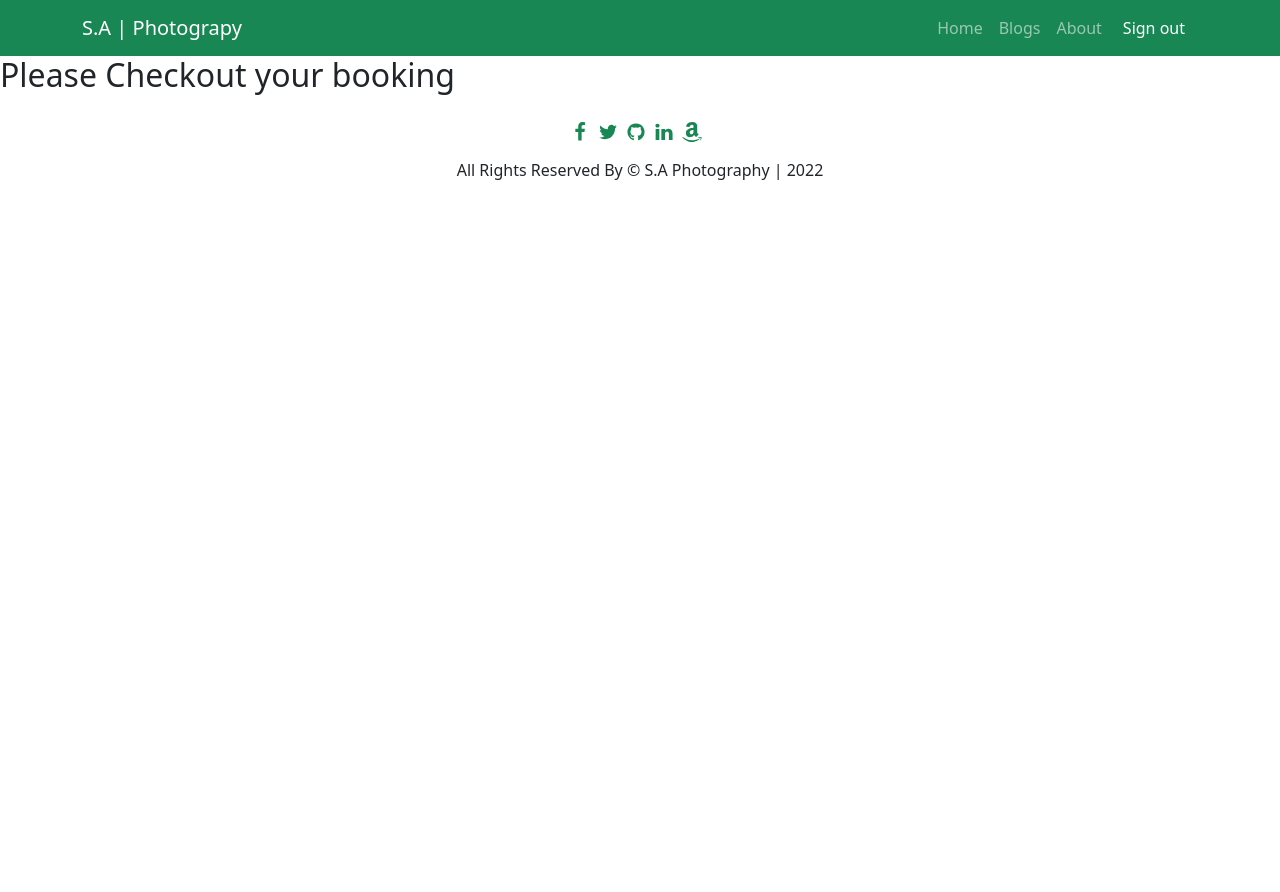
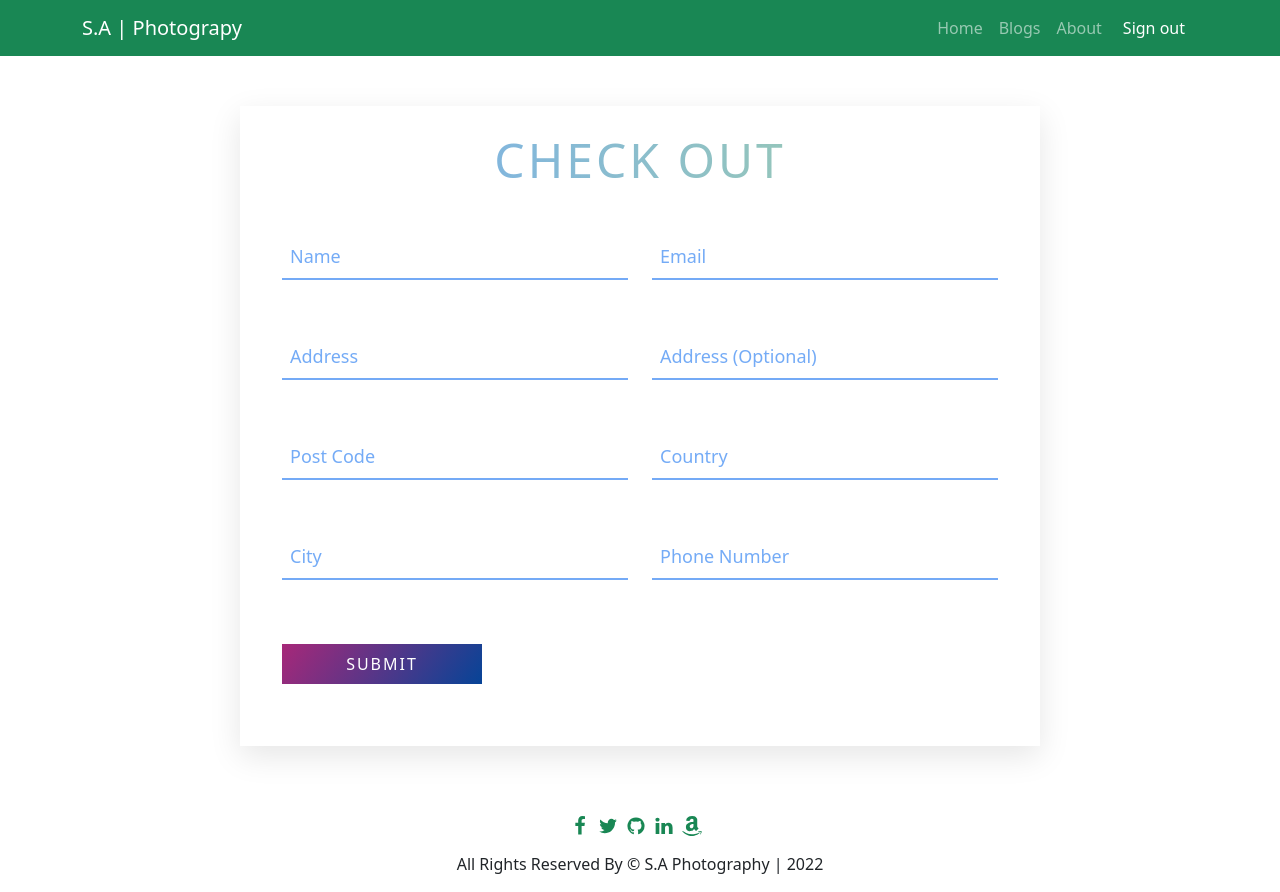
Before and after one commit to shoumikahmed/independent-service-provider-assignment10, a React (Create React App) app: page /checkout in a window 1280 px wide. Before the commit the page ends 800 px from the top, so only its background shows below. Built offline with nearby package versions, Linux system fonts and the light colour scheme; no server answers; sample sign-in values are in the browser's storage.

Commit message:
checkout page completed

```diff
--- a/src/Pages/About/About.js
+++ b/src/Pages/About/About.js
@@ -11,7 +11,7 @@ const About = () => {
                     <h3 className='text-success'>My Goal</h3>
                     <p className='text-secondary '>Hi there, I'm Shoumik Ahmad. From the beginning, I set my goal as a full stack web developer. Basically, full stack is a combination of front-end and back-end development. It's very hard to prove oneself as a full stack cause It's time consuming and need continuous work for a long time.</p>
                     <br />
-                    <p className='text-secondary '>My roadmap shows me a simple path. Front-end is the entrance. After absorbing this skill I want to set up myself for back end</p>
+                    <p className='text-secondary '>My roadmap shows me a simple path. Front-end is the entrance. After absorbing this skill I want to set up myself for back end.</p>
                 </div>
             </div>
 
--- /dev/null
+++ b/src/Pages/Checkout/Checkout.css
@@ -0,0 +1,72 @@
+.Check-Out {
+    max-width: 800px;
+    margin: 50px auto;
+    position: relative;
+    box-shadow: 0 10px 30px 0px rgba(0, 0, 0, 0.1);
+    padding: 30px;
+}
+
+.Check-Out .title {
+    text-transform: uppercase;
+    text-align: center;
+    letter-spacing: 3px;
+    font-size: 3em;
+    line-height: 48px;
+    padding-bottom: 20px;
+    color: rgba(0, 128, 0, 0.365);
+    background: linear-gradient(to right, #4d93f4c7 0%, rgba(0, 128, 0, 0.365) 100%);
+    -webkit-background-clip: text;
+    -webkit-text-fill-color: transparent;
+}
+
+.checkout-form .form-field {
+    position: relative;
+    margin: 32px 0;
+}
+
+.checkout-form .input-text {
+    display: block;
+    width: 100%;
+    height: 36px;
+    border-width: 0 0 2px 0;
+    border-color: #4d93f4c7;
+    font-size: 18px;
+    line-height: 26px;
+    font-weight: 400;
+}
+
+.checkout-form .input-text:focus+.label,
+.checkout-form .input-text.not-empty+.label {
+    transform: translateY(-24px);
+}
+
+.checkout-form .input-text:focus {
+    outline: none;
+}
+
+.checkout-form .label {
+    position: absolute;
+    left: 20px;
+    bottom: 11px;
+    font-size: 18px;
+    line-height: 26px;
+    font-weight: 400;
+    color: #4d93f4c7;
+    cursor: text;
+    text-transform: capitalize;
+    transition: transform 0.2s ease-in-out;
+}
+
+.checkout-form .submit-btn {
+    display: inline-block;
+    background-image: linear-gradient(125deg, #a72879, #064497);
+    color: #fff;
+    text-transform: uppercase;
+    letter-spacing: 2px;
+    font-size: 16px;
+    padding: 8px 16px;
+    border: none;
+    width: 200px;
+    cursor: pointer;
+
+}
--- a/src/Pages/Checkout/Checkout.js
+++ b/src/Pages/Checkout/Checkout.js
@@ -1,10 +1,50 @@
 import React from 'react';
+import './Checkout.css'
 
 const Checkout = () => {
     return (
-        <div>
-            <h2>Please Checkout your booking</h2>
-        </div>
+        <section className='Check-Out'>
+            <h2 className='title'>Check Out</h2>
+            <div className='container'>
+                <div className="checkout-form row">
+                    <div className="form-field col-lg-6">
+                        <input type="text" className='input-text' name="" id="name" />
+                        <label htmlFor="name" className='label'>Name</label>
+                    </div>
+                    <div className="form-field col-lg-6">
+                        <input type="email" className='input-text' name="" id="email" />
+                        <label htmlFor="email" className='label'>Email</label>
+                    </div>
+                    <div className="form-field col-lg-6">
+                        <input type="text" className='input-text' name="" id="address1" />
+                        <label htmlFor="address1" className='label'>Address</label>
+                    </div>
+                    <div className="form-field col-lg-6">
+                        <input type="text" className='input-text' name="" id="address2" />
+                        <label htmlFor="address2" className='label'>Address (optional)</label>
+                    </div>
+                    <div className="form-field col-lg-6">
+                        <input type="number" className='input-text' name="" id="code" />
+                        <label htmlFor="code" className='label'>Post Code</label>
+                    </div>
+                    <div className="form-field col-lg-6">
+                        <input type="text" className='input-text' name="" id="country" />
+                        <label htmlFor="country" className='label'>Country</label>
+                    </div>
+                    <div className="form-field col-lg-6">
+                        <input type="text" className='input-text' name="" id="city" />
+                        <label htmlFor="city" className='label'>City</label>
+                    </div>
+                    <div className="form-field col-lg-6">
+                        <input type="number" className='input-text' name="" id="phone" />
+                        <label htmlFor="phone" className='label'>Phone Number</label>
+                    </div>
+                    <div className="form-field col-lg-12">
+                        <input type="submit" className='submit-btn' value="submit" />
+                    </div>
+                </div>
+            </div>
+        </section>
     );
 };
 
```
